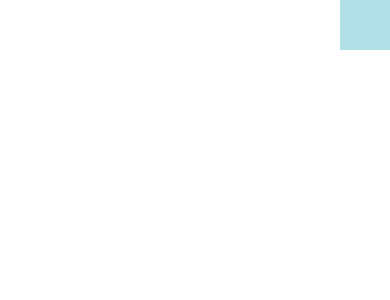
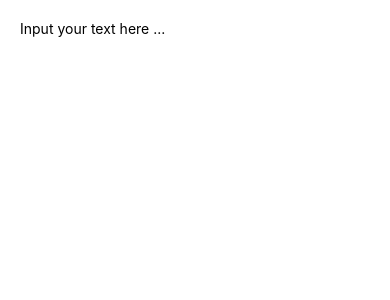
Before and after one commit to karyaTio/React-Native-TheBasic, a React Native app: screen / in a window 390 px wide. Shown: the top 300 px of the page. Built offline with nearby package versions, Linux system fonts and the light colour scheme.

Commit message:
Handling text input

```diff
--- a/App.js
+++ b/App.js
@@ -8,6 +8,7 @@
 import FlexDirectionBasics from "./components/FlexDirectionBasics";
 import JustifyContentBasics from "./components/JustifyContentBasics";
 import AlignItemsBasics from "./components/AlignItemsBasics";
+import PizzaTranslator from "./components/PizzaTranslator";
 
 export default class App extends React.Component {
   render() {
@@ -15,7 +16,7 @@
       uri:
         "https://upload.wikimedia.org/wikipedia/commons/d/de/Bananavarieties.jpg"
     };
-    return <AlignItemsBasics />;
+    return <PizzaTranslator />;
   }
 }
 
--- /dev/null
+++ b/components/PizzaTranslator.js
@@ -0,0 +1,26 @@
+import React, { Component } from "react";
+import { View, Text, TextInput } from "react-native";
+
+export default class PizzaTranslator extends Component {
+  constructor(props) {
+    super(props);
+    this.state = { text: "" };
+  }
+  render() {
+    return (
+      <View style={{ padding: 10 }}>
+        <TextInput
+          style={{ padding: 10 }}
+          placeholder="Input your text here ..."
+          onChangeText={text => this.setState({ text: text })}
+        />
+        <Text style={{ padding: 10, fontSize: 42 }}>
+          {this.state.text
+            .split(" ")
+            .map(word => word && "🍕")
+            .join(" ")}
+        </Text>
+      </View>
+    );
+  }
+}
```
